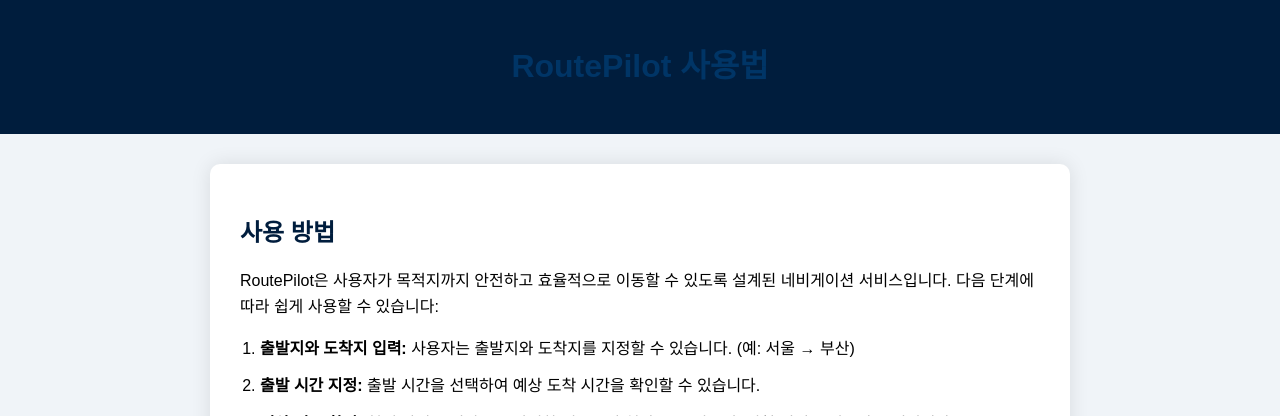
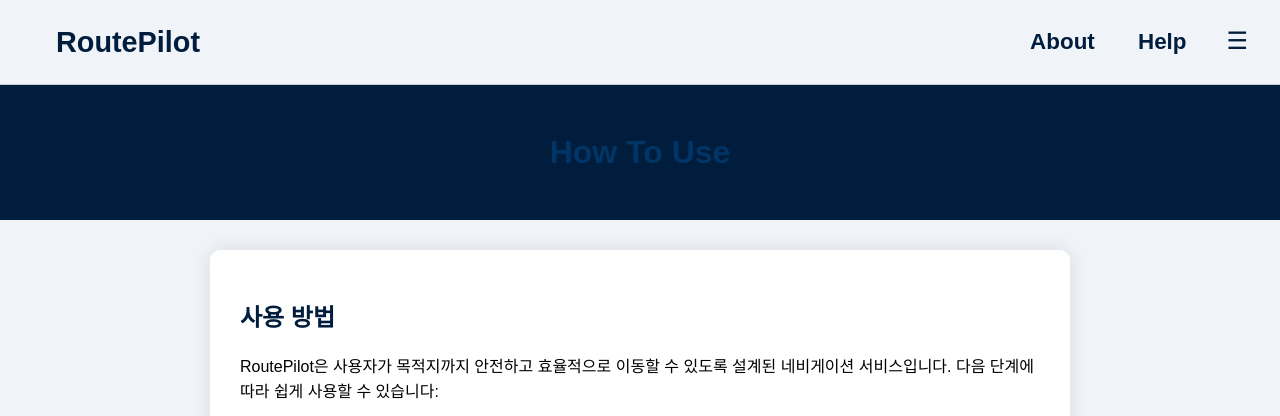
Before and after one commit to PJY00/LLPC_RoutePilot, a Flask app: template RoutePilot/templates/HowToUse.html in a window 1280 px wide. Shown: the top 416 px of the page. Run offline with Flask 3, Linux system fonts and the light colour scheme; the template is opened without the code that fills it, so the values that code supplies are empty.

Commit message:
add Emoji and modify header

```diff
--- a/RoutePilot/templates/HowToUse.html
+++ b/RoutePilot/templates/HowToUse.html
@@ -28,7 +28,7 @@
             box-shadow: 0 0 20px rgba(0, 0, 0, 0.1);
         }
         h1 {
-            color: #003566;
+            color:#003566;
         }
         h2 {
             color: #001D3D;
@@ -44,8 +44,9 @@
     </style>
 </head>
 <body>
+    {% include "nav.html" %}
     <header>
-        <h1>RoutePilot 사용법</h1>
+        <h1>How To Use</h1>
     </header>
 
     <section>
```
